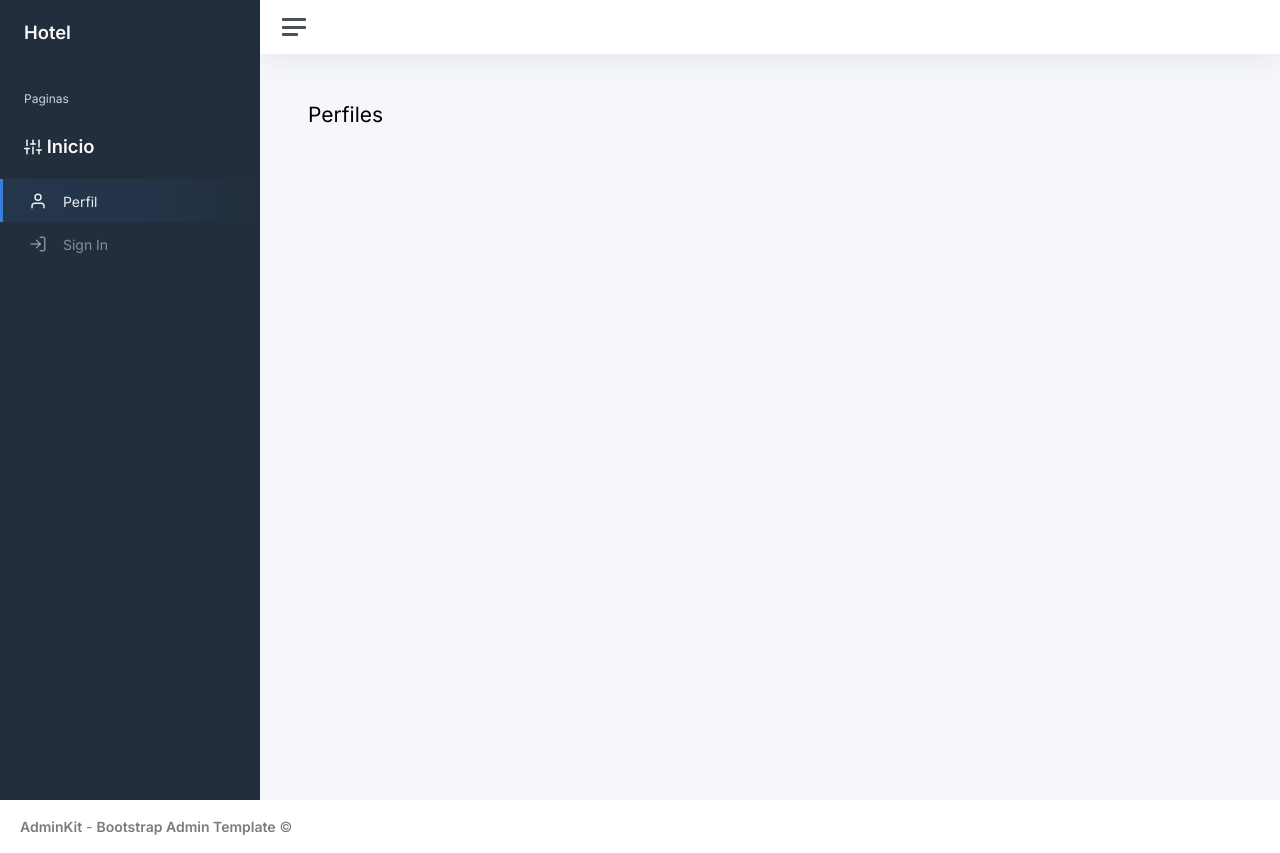
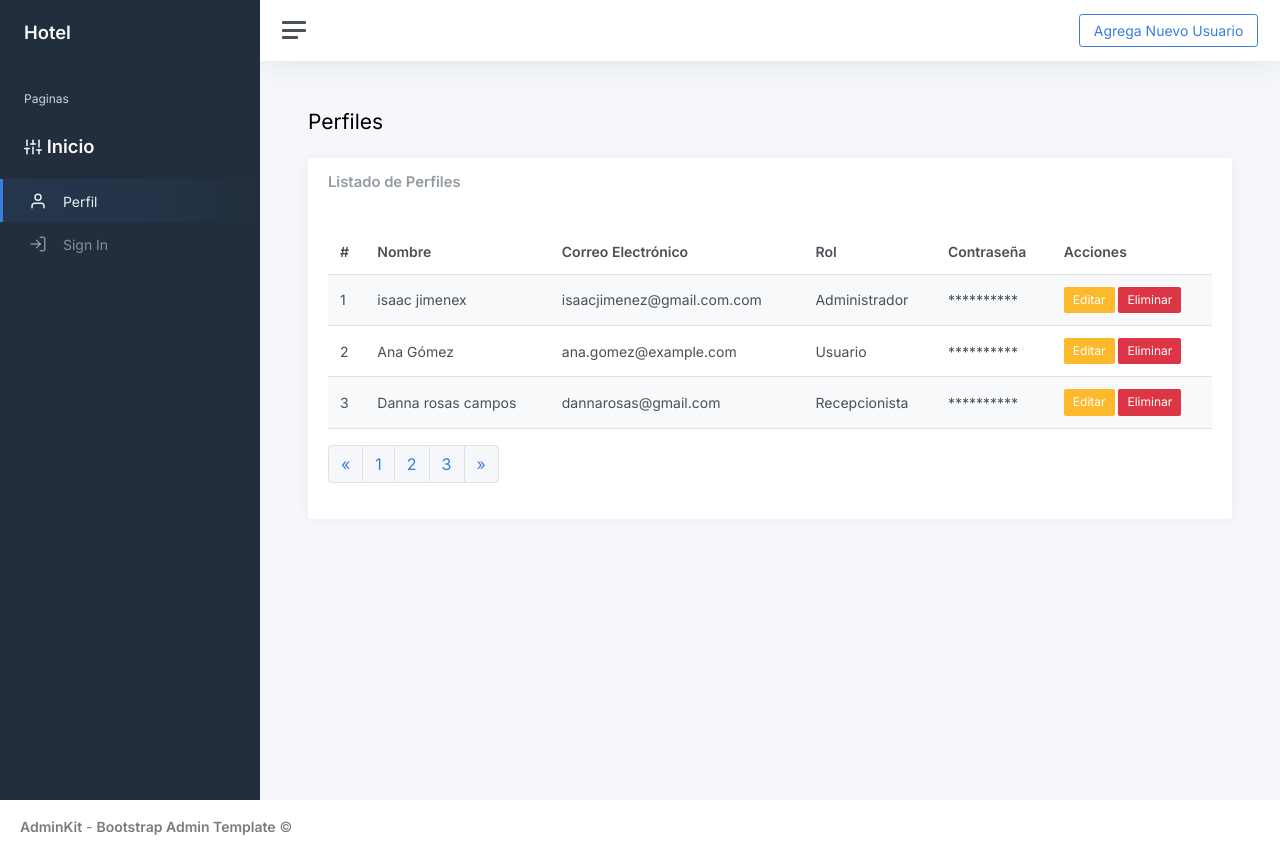
Before and after one commit to isaacjimenez28/proyecto, a Flask app: page /pages-profile in a window 1280 px wide. Run offline with Flask 3, Linux system fonts and the light colour scheme; some libraries are stand-ins or nearby versions.

Commit message:
inicio de perfiles

```diff
--- a/Templates/pages-profile.html
+++ b/Templates/pages-profile.html
@@ -15,6 +15,7 @@
 	<title>CrudHotel</title>
 
 	<link rel="stylesheet" href="{{ url_for('static', filename='css/app.css') }}">
+	<link rel="stylesheet" href="{{ url_for('static', filename='css/modal.css') }}">
 	<link href="https://fonts.googleapis.com/css2?family=Inter:wght@300;400;600&display=swap" rel="stylesheet">
 </head>
 
@@ -64,9 +65,12 @@
         </a>
 
 				<div class="navbar-collapse collapse">
+					<h1></h1>
 					<ul class="navbar-nav navbar-align">
 						<li class="nav-item dropdown">
-
+							<div class="d-flex justify-content-end w-100">
+								<button id="openModalBtn" class="btn btn-outline-primary">Agrega Nuevo Usuario</button>
+							</div>
 
 						<li class="nav-item dropdown">
 
@@ -79,13 +83,121 @@
 
 			<main class="content">
 				<div class="container-fluid p-0">
-
-					<div class="mb-3">
-						<h1 class="h3 d-inline align-middle">Perfiles</h1>
+					<div class="mb-3 d-flex justify-content-between align-items-center">
+						<h1 class="h3">Perfiles</h1>
 
 
+
+					</nav>
+
+
+
+			<div id="myModal" class="modal" style="display:none;">
+				<div class="modal-content">
+					<span class="close">&times;</span>
+					<h2>Reserva</h2>
+
+
+					<form>
+						<div class="mb-3">
+							<label for="nombre" class="form-label">Nombre</label>
+							<input type="text" class="form-control" id="nombre" name="nombre" placeholder="Ingresa tu nombre">
+						</div>
+						<div class="mb-3">
+							<label for="reservacion" class="form-label">Correo Electronico</label>
+							<input type="text" class="form-control" id="reservacion" name="reservacion" placeholder="Ingresa tu reservación">
+						</div>
+						<div class="mb-3">
+							<label for="costo" class="form-label">Rol</label>
+							<input type="text" class="form-control" id="costo" name="costo" placeholder="Ingresa el costo">
+						</div>
+						<div class="mb-3">
+							<label for="costo" class="form-label">contraseña</label>
+							<input type="text" class="form-control" id="costo" name="costo" placeholder="Ingresa el costo">
+						</div>
+						</div>
+						<button type="submit" class="btn btn-primary">Enviar</button>
+					</form>
+				</div>
+			</div>
+					</div>
+
+					<div class="card">
+						<div class="card-header">
+							<h5 class="card-title mb-0">Listado de Perfiles</h5>
+						</div>
+						<div class="card-body">
+							<table class="table table-striped">
+								<thead>
+									<tr>
+										<th>#</th>
+										<th>Nombre</th>
+										<th>Correo Electrónico</th>
+										<th>Rol</th>
+										<th>Contraseña</th>
+										<th>Acciones</th>
+
+									</tr>
+								</thead>
+								<tbody>
+									<tr>
+										<td>1</td>
+										<td>isaac jimenex</td>
+										<td>isaacjimenez@gmail.com.com</td>
+										<td>Administrador</td>
+										<td>**********</td>
+										<td>
+											<button class="btn btn-sm btn-warning">Editar</button>
+											<button class="btn btn-sm btn-danger">Eliminar</button>
+										</td>
+									</tr>
+									<tr>
+										<td>2</td>
+										<td>Ana Gómez</td>
+										<td>ana.gomez@example.com</td>
+										<td>Usuario</td>
+										<td>**********</td>
+										<td>
+											<button class="btn btn-sm btn-warning">Editar</button>
+											<button class="btn btn-sm btn-danger">Eliminar</button>
+										</td>
+									</tr>
+									<tr>
+										<td>3</td>
+										<td>Danna rosas campos</td>
+										<td>dannarosas@gmail.com</td>
+										<td>Recepcionista</td>
+										<td>**********</td>
+										<td>
+											<button class="btn btn-sm btn-warning">Editar</button>
+											<button class="btn btn-sm btn-danger">Eliminar</button>
+										</td>
+									</tr>
+								</tbody>
+
+							</table>
+							<nav aria-label="Page navigation example">
+								<ul class="pagination">
+								  <li class="page-item">
+									<a class="page-link" href="#" aria-label="Previous">
+									  <span aria-hidden="true">&laquo;</span>
+									</a>
+								  </li>
+								  <li class="page-item"><a class="page-link" href="#">1</a></li>
+								  <li class="page-item"><a class="page-link" href="#">2</a></li>
+								  <li class="page-item"><a class="page-link" href="#">3</a></li>
+								  <li class="page-item">
+									<a class="page-link" href="#" aria-label="Next">
+									  <span aria-hidden="true">&raquo;</span>
+									</a>
+								  </li>
+								</ul>
+							  </nav>
+						</div>
+					</div>
 				</div>
 			</main>
+
 
 
 		</div>
@@ -103,9 +215,10 @@
 				</div>
 			</div>
 		</div>
+
 	</footer>
 	<script src="{{ url_for('static', filename='js/app.js') }}"></script>
-
+	<script src="{{ url_for('static', filename='js/modal.js') }}"></script>
 </body>
 
 </html>
```
Also changed, not shown: Templates/index.html (+17 -0 lines).
